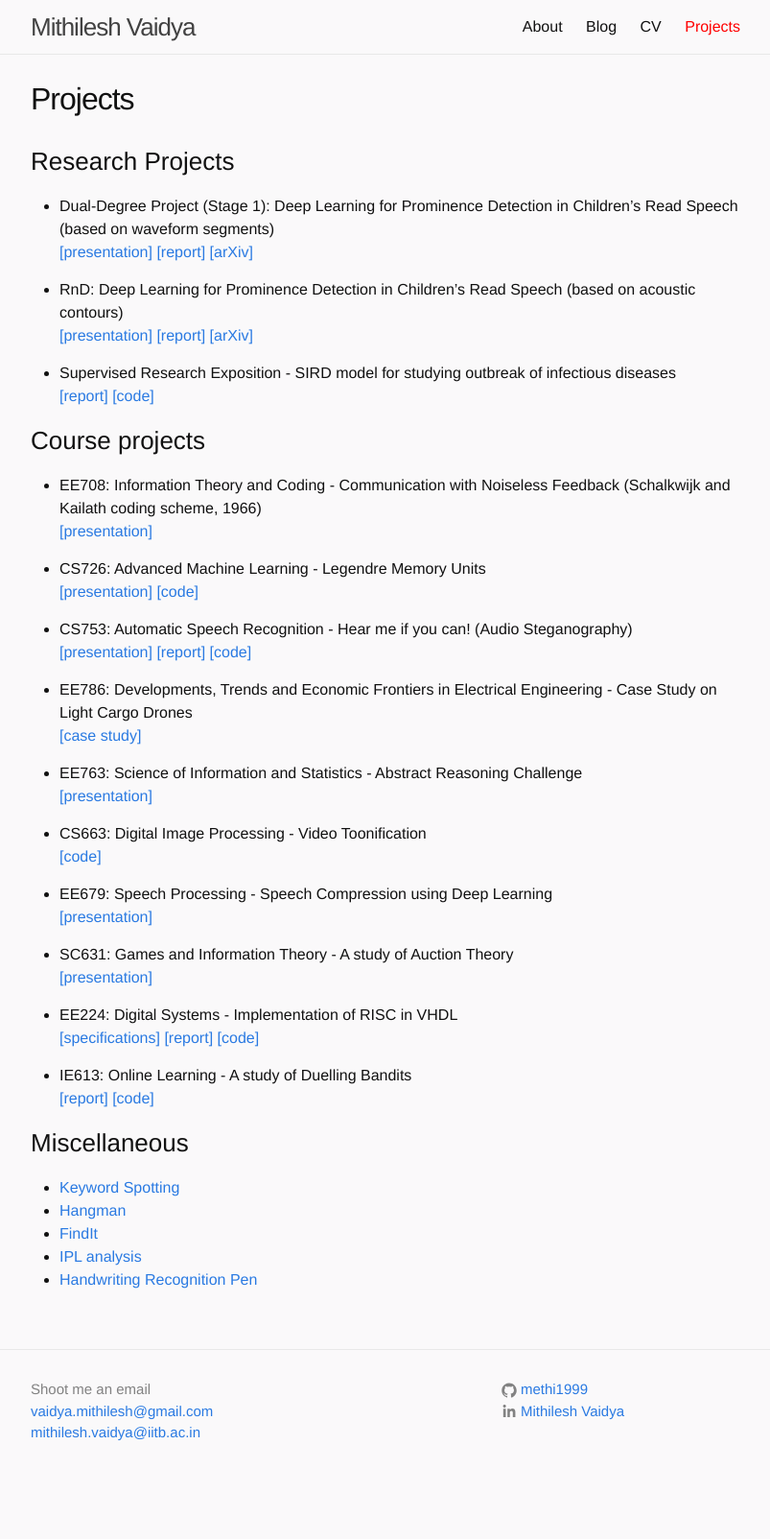
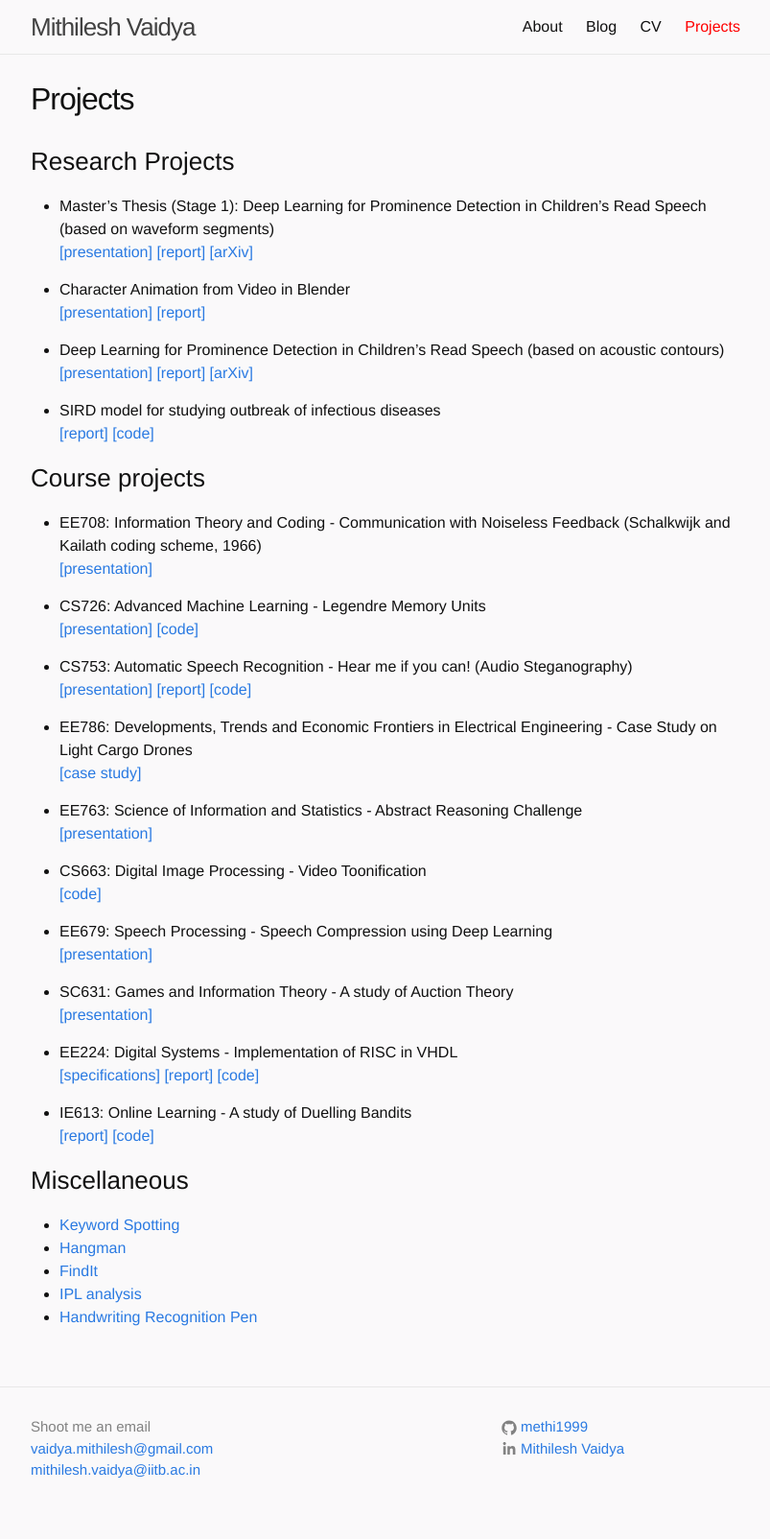
Before and after one commit to ShaunakAJoshi/ShaunakAJoshi.github.io, a Jekyll site: the page built from _pages/projects.md, in a window 1280 px wide. Shown: the whole page at 96% size, without its empty margins (238-1041 px from the left). Built offline with Jekyll 4.4.1, drawn with Linux system fonts in a browser that asks for light colours; before the commit the page ends 1565 px from its top, so only the background shows below that.

Commit message:
Added HPR report

```diff
--- a/_pages/projects.md
+++ b/_pages/projects.md
@@ -6,13 +6,16 @@ permalink: /projects
 
 ### Research Projects
 
-* Dual-Degree Project (Stage 1): Deep Learning for Prominence Detection in Children’s Read Speech (based on waveform segments)
+* Master's Thesis (Stage 1): Deep Learning for Prominence Detection in Children’s Read Speech (based on waveform segments)
   [[presentation]]({{ site.url }}/assets/pdf/ddp1_ppt.pptx) [[report]]({{ site.url }}/assets/pdf/ddp1_report.pdf) [[arXiv]](https://arxiv.org/abs/2110.14273)
 
-* RnD: Deep Learning for Prominence Detection in Children’s Read Speech (based on acoustic contours)
+* Character Animation from Video in Blender
+  [[presentation]](https://docs.google.com/presentation/d/1TEVYZGPMrn5LLypoGjDc5QhWAy3K8PVQNFJfoFA-RS4/edit?usp=sharing) [[report]]({{ site.url }}/assets/pdf/hpr_report.pdf)
+
+* Deep Learning for Prominence Detection in Children’s Read Speech (based on acoustic contours)
   [[presentation]]({{ site.url }}/assets/pdf/rnd_ppt.pdf) [[report]]({{ site.url }}/assets/pdf/rnd_report.pdf) [[arXiv]](https://arxiv.org/abs/2104.05488)
 
-* Supervised Research Exposition - SIRD model for studying outbreak of infectious diseases
+* SIRD model for studying outbreak of infectious diseases
   [[report]]({{ site.url }}/assets/pdf/sre_sird.pdf) [[code]](https://github.com/methi1999/SIRD-model)
 
 ### Course projects
```
Also changed, not shown: _pages/index.md (+1 -1 lines), 1 other file.
